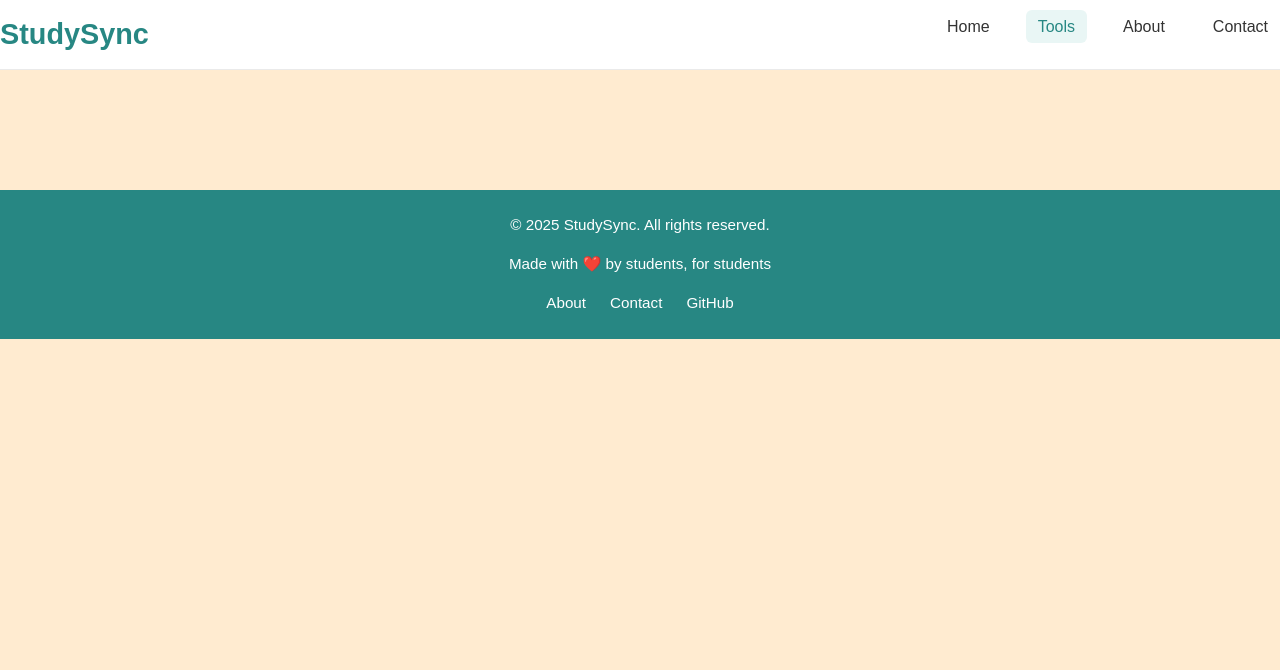
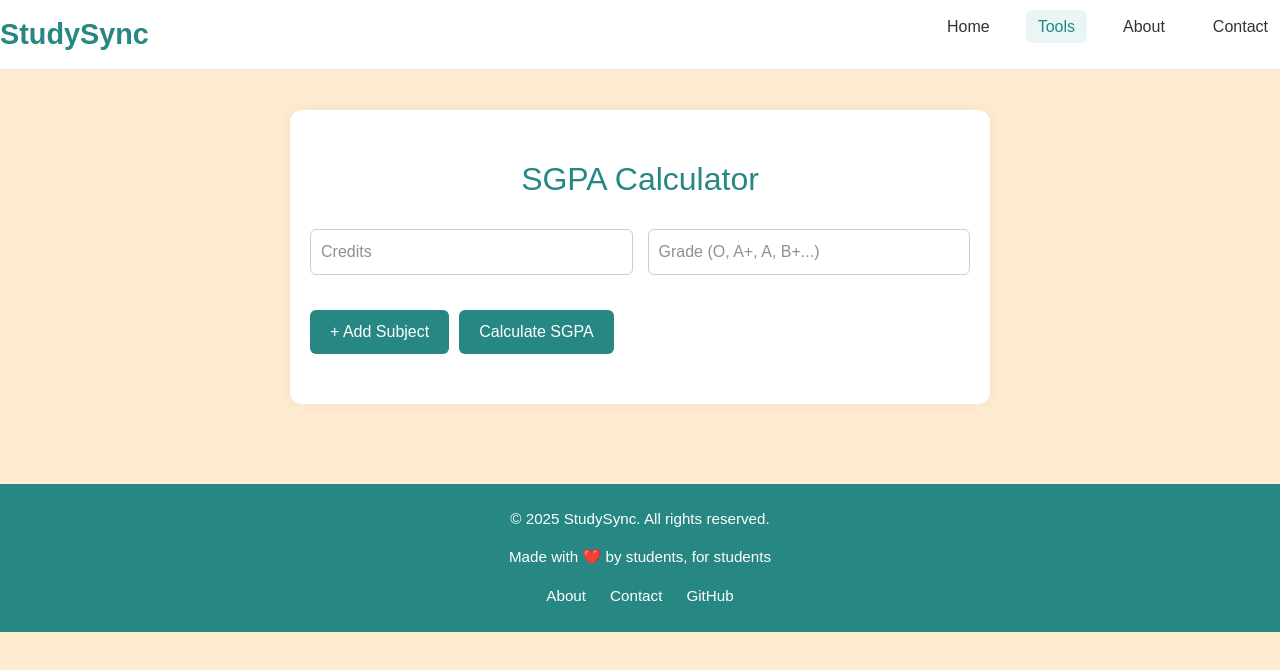
Before and after one commit to Abdul-Wasi/studysync, a React (Vite) app: page /tools/sgpa in a window 1280 px wide. Shown: the top 670 px of the page. Built offline with nearby package versions, Linux system fonts and the light colour scheme.

Commit message:
added SGPA Calculator

```diff
--- a/src/App.jsx
+++ b/src/App.jsx
@@ -1,13 +1,14 @@
 import { Routes, Route } from "react-router-dom";
 import Navbar from "./components/Navbar";
 import Footer from "./components/Footer";
-import AttendanceCalculator from "./components/AttendanceCalculator";
 import Home from "./pages/Home";
 import Tools from "./pages/Tools";
 import About from "./pages/About";
 import Contact from "./pages/Contact";
 import "./App.css";
 import "bootstrap/dist/css/bootstrap.min.css";
+import AttendanceCalculator from "./components/AttendanceCalculator";
+import SGPACalculator from "./components/SGPA_Calculator";
 
 function App() {
   return (
@@ -20,6 +21,7 @@ function App() {
           <Route path="about" element={<About />} />
           <Route path="contact" element={<Contact />} />
           <Route path="tools/attendance" element={<AttendanceCalculator />} />
+          <Route path="/tools/sgpa" element={<SGPACalculator />} />
         </Routes>
       </div>
       <Footer />
--- a/src/components/SGPA_Calculator.jsx
+++ b/src/components/SGPA_Calculator.jsx
@@ -0,0 +1,92 @@
+// src/components/SGPACalculator.jsx
+
+import React, { useState } from "react";
+import "../styles/SGPACalculator.css";
+
+const gradeMap = {
+  "O": 10,
+  "A+": 9,
+  "A": 8,
+  "B+": 7,
+  "B": 6,
+  "C": 5,
+  "F": 0,
+};
+
+const SGPACalculator = () => {
+  const [subjects, setSubjects] = useState([{ credit: "", grade: "" }]);
+  const [sgpa, setSGPA] = useState(null);
+  const [error, setError] = useState("");
+
+  const handleSubjectChange = (index, field, value) => {
+    const updatedSubjects = [...subjects];
+    updatedSubjects[index][field] = value;
+    setSubjects(updatedSubjects);
+  };
+
+  const addSubject = () => {
+    setSubjects([...subjects, { credit: "", grade: "" }]);
+  };
+
+  const calculateSGPA = () => {
+    let totalCredits = 0;
+    let totalPoints = 0;
+
+    for (const subject of subjects) {
+      const credit = parseFloat(subject.credit);
+      const gradePoint = gradeMap[subject.grade.toUpperCase()];
+
+      if (isNaN(credit) || !gradePoint && gradePoint !== 0) {
+        setError("Please enter valid credits and grades for all subjects.");
+        setSGPA(null);
+        return;
+      }
+
+      totalCredits += credit;
+      totalPoints += credit * gradePoint;
+    }
+
+    if (totalCredits === 0) {
+      setError("Total credits cannot be zero.");
+      return;
+    }
+
+    setError("");
+    setSGPA((totalPoints / totalCredits).toFixed(2));
+  };
+
+  return (
+    <div className="sgpa-calculator">
+      <h2>SGPA Calculator</h2>
+
+      {subjects.map((subject, index) => (
+        <div className="subject-row" key={index}>
+          <input
+            type="number"
+            placeholder="Credits"
+            value={subject.credit}
+            onChange={(e) => handleSubjectChange(index, "credit", e.target.value)}
+          />
+          <input
+            type="text"
+            placeholder="Grade (O, A+, A, B+...)"
+            value={subject.grade}
+            onChange={(e) => handleSubjectChange(index, "grade", e.target.value)}
+          />
+        </div>
+      ))}
+
+      <button className="add-btn" onClick={addSubject}>+ Add Subject</button>
+      <button className="calculate-btn" onClick={calculateSGPA}>Calculate SGPA</button>
+
+      {error && <div className="error-msg">{error}</div>}
+      {sgpa && (
+        <div className="result">
+          Your SGPA is: <span>{sgpa}</span>
+        </div>
+      )}
+    </div>
+  );
+};
+
+export default SGPACalculator;
--- a/src/pages/Tools.jsx
+++ b/src/pages/Tools.jsx
@@ -19,11 +19,12 @@ const Tools = () => {
           </p>
         </Link>
 
-        <div className="tool-card coming-soon">
+        <Link to="/tools/sgpa" className="tool-card">
           <i className="fas fa-graduation-cap tool-icon"></i>
           <h3>SGPA Calculator</h3>
-          <p>Coming Soon: Easily compute your SGPA from your semester grades.</p>
-        </div>
+          <p>Easily compute your SGPA from your semester grades.</p>
+        </Link>
+
 
         <div className="tool-card coming-soon">
           <i className="fas fa-chart-pie tool-icon"></i>
--- /dev/null
+++ b/src/styles/SGPACalculator.css
@@ -0,0 +1,62 @@
+/* src/styles/SGPACalculator.css */
+
+.sgpa-calculator {
+    padding: 50px 20px;
+    background-color: #fff;
+    max-width: 700px;
+    margin: auto;
+    border-radius: 12px;
+    box-shadow: 0 0 15px rgba(0,0,0,0.05);
+  }
+
+  .sgpa-calculator h2 {
+    text-align: center;
+    color: #278783;
+    margin-bottom: 30px;
+  }
+
+  .subject-row {
+    display: flex;
+    gap: 15px;
+    margin-bottom: 15px;
+    flex-wrap: wrap;
+  }
+
+  .subject-row input {
+    flex: 1;
+    padding: 10px;
+    border-radius: 6px;
+    border: 1px solid #ccc;
+  }
+
+  .add-btn,
+  .calculate-btn {
+    padding: 10px 20px;
+    margin-top: 20px;
+    margin-right: 10px;
+    background-color: #278783;
+    color: white;
+    border: none;
+    border-radius: 6px;
+    cursor: pointer;
+  }
+
+  .add-btn:hover,
+  .calculate-btn:hover {
+    background-color: #206b68;
+  }
+
+  .error-msg {
+    color: red;
+    margin-top: 15px;
+  }
+
+  .result {
+    background-color: #f2fdfc;
+    padding: 20px;
+    margin-top: 20px;
+    border-radius: 8px;
+    text-align: center;
+    font-size: 1.2rem;
+    color: #005e54;
+  }
```
